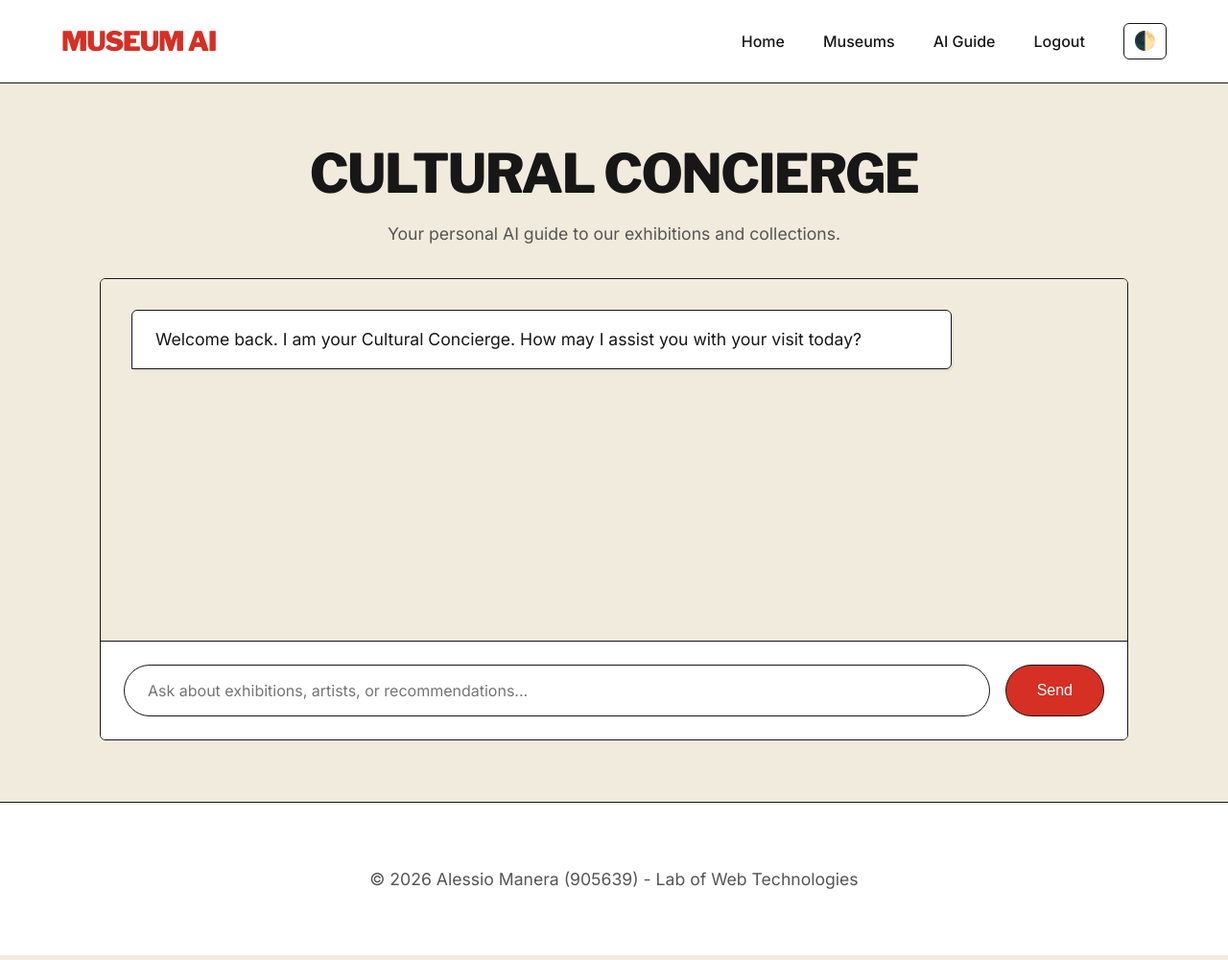
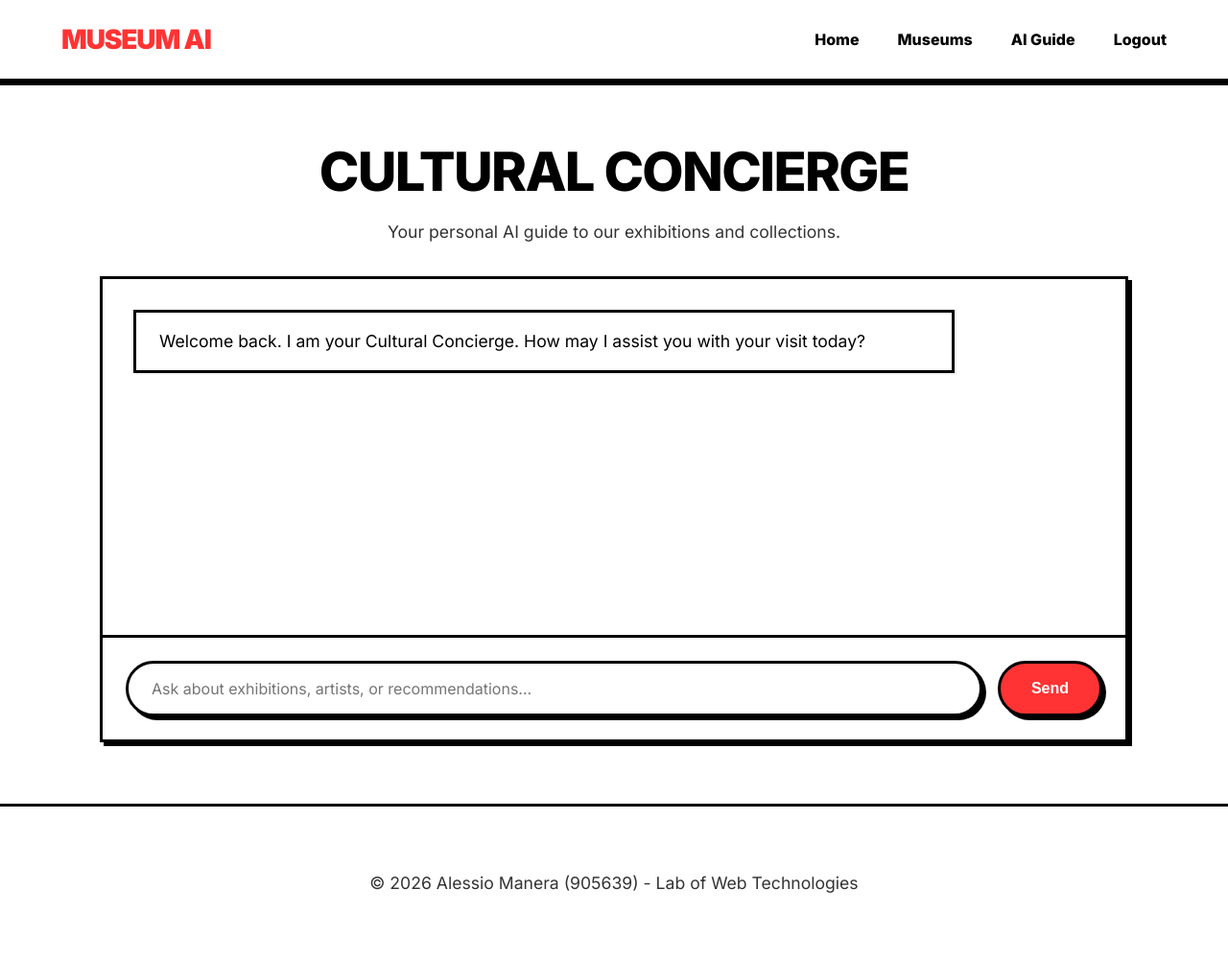
Before and after one commit to alessiomanera/web-tech-lab-2026, a Flask app: page /guide in a window 1280 px wide. Shown: the whole page at 96% size. Run offline with Flask 3, Linux system fonts and the light colour scheme; the visitor is signed in with stand-in values (Sample User, id 1).

Commit message:
style: overhaul to pure Bauhaus Neo-Brutalism
Removed 70/20/10 blend. Applied stark white backgrounds, thick black borders, primary colors, sharp corners, and mechanical hard-press interactions without shadows.

```diff
--- a/static/css/components.css
+++ b/static/css/components.css
@@ -4,15 +4,17 @@
     background: var(--surface-color);
     border: var(--border-width) solid var(--border-color);
     border-radius: var(--border-radius);
+    box-shadow: var(--box-shadow-hard);
     overflow: hidden;
-    transition: transform var(--transition-speed);
+    transition: transform var(--transition-speed), box-shadow var(--transition-speed);
     display: flex;
     flex-direction: column;
 }
 
-/* 10% Neo-Brutalist Interaction */
+/* 100% Neo-Brutalist Interaction */
 .card:hover {
-    transform: translate(3px, 3px);
+    transform: translate(4px, 4px);
+    box-shadow: 0px 0px 0px 0px var(--border-color);
 }
 
 .card-content {
@@ -36,19 +38,21 @@
     color: #ffffff;
     border: var(--border-width) solid var(--border-color);
     border-radius: var(--border-radius);
+    box-shadow: var(--box-shadow-hard);
     padding: 1rem 2rem;
     font-size: 1rem;
-    font-weight: 500;
+    font-weight: 800;
     cursor: pointer;
-    transition: transform var(--transition-speed);
+    transition: transform var(--transition-speed), box-shadow var(--transition-speed), background var(--transition-speed);
     text-decoration: none;
     display: inline-block;
     text-align: center;
 }
 
-/* 10% Neo-Brutalist Interaction (Hard press) */
+/* Neo-Brutalist Interaction (Hard press) */
 .cta-button:hover, .cta-button:active {
-    transform: translate(3px, 3px);
+    transform: translate(4px, 4px);
+    box-shadow: 0px 0px 0px 0px var(--border-color);
     background: var(--primary-hover);
 }
 
@@ -75,16 +79,18 @@
     background: var(--surface-color);
     border: var(--border-width) solid var(--border-color);
     border-radius: var(--border-radius);
+    box-shadow: var(--box-shadow-hard);
     color: var(--text-primary);
     font-size: 1rem;
     font-family: var(--font-body);
-    transition: transform var(--transition-speed), border-color var(--transition-speed);
+    transition: transform var(--transition-speed), box-shadow var(--transition-speed), border-color var(--transition-speed);
 }
 
 /* Snappy interaction */
 .form-input:focus, .form-select:focus {
     outline: none;
-    transform: translate(2px, 2px);
+    transform: translate(4px, 4px);
+    box-shadow: 0px 0px 0px 0px var(--border-color);
     border-color: var(--primary-color);
 }
 
@@ -104,7 +110,7 @@
     display: block;
 }
 
-/* Hero Section (Modern Editorial) */
+/* Hero Section (Bauhaus Neo-Brutalism) */
 .hero {
     text-align: center;
     padding: 8rem 2rem; /* Massive whitespace */
@@ -114,15 +120,9 @@
     gap: 2rem;
     border: var(--border-width) solid var(--border-color);
     border-radius: var(--border-radius-lg);
-    background: var(--accent-color);
+    background: var(--accent-yellow); /* Yellow background for hero */
+    box-shadow: var(--box-shadow-hard);
     margin-bottom: 4rem;
-}
-
-[data-theme="dark"] .hero {
-    color: #101820; /* Keep hero text dark even in dark mode for contrast against Camel */
-}
-[data-theme="dark"] .hero .hero-subtitle {
-    color: #101820;
 }
 
 .hero-title {
@@ -148,12 +148,14 @@
     border: var(--border-width) solid var(--border-color);
     border-radius: var(--border-radius);
     background: var(--surface-color);
-    transition: transform var(--transition-speed);
+    box-shadow: var(--box-shadow-hard);
+    transition: transform var(--transition-speed), box-shadow var(--transition-speed);
 }
 
 /* Snappy interaction */
 .feature-card:hover {
-    transform: translate(3px, 3px);
+    transform: translate(4px, 4px);
+    box-shadow: 0px 0px 0px 0px var(--border-color);
 }
 
 .feature-icon {
--- a/static/css/layout.css
+++ b/static/css/layout.css
@@ -44,6 +44,7 @@ main {
 header {
     background: var(--surface-color);
     border-bottom: var(--border-width) solid var(--border-color);
+    box-shadow: 0px 4px 0px 0px var(--border-color); /* Bottom hard shadow */
     padding: 1.5rem 5%;
     position: sticky;
     top: 0;
@@ -80,9 +81,9 @@ nav {
 .nav-links a {
     color: var(--text-primary);
     text-decoration: none;
-    font-weight: 500;
+    font-weight: 800;
     font-size: 1rem;
-    transition: color 0.2s; /* Soft fade for nav links, brutalism reserved for buttons/cards */
+    transition: none; /* No soft fades in Neo-Brutalism */
 }
 
 .nav-links a:hover, .nav-links a:focus {
--- a/static/css/variables.css
+++ b/static/css/variables.css
@@ -1,39 +1,34 @@
-@import url('https://fonts.googleapis.com/css2?family=Inter:wght@400;500;600&family=Libre+Franklin:wght@600;700;800;900&display=swap');
+@import url('https://fonts.googleapis.com/css2?family=Inter:wght@400;500;600;800;900&display=swap');
 
-/* 70/20/10 Blend Design System */
+/* Bauhaus Neo-Brutalism Design System */
 :root {
-    /* Color Palette (Light Mode Default) */
-    --bg-color: #F1EBDD; /* Soft Linen (60%) */
-    --surface-color: #FFFFFF; /* Pure White surface for cards */
-    --text-primary: #171717; /* Carbon Black (20%) */
-    --text-secondary: #555555;
-    --border-color: #171717; /* Carbon Black */
-    --primary-color: #D62F24; /* Primary Scarlet (10%) */
-    --primary-hover: #b0261d;
-    --accent-color: #174A8B; /* Steel Azure (10%) */
+    /* Color Palette */
+    --bg-color: #FFFFFF; /* Pure White */
+    --surface-color: #FFFFFF; /* Pure White surface */
+    --text-primary: #000000; /* Solid Black */
+    --text-secondary: #333333; /* Dark Grey */
+    --border-color: #000000; /* Solid Black */
+
+    /* Bauhaus Primaries */
+    --primary-color: #FF3333; /* Red */
+    --primary-hover: #E60000;
+    --accent-color: #0055FF; /* Blue */
+    --accent-yellow: #FFCC00; /* Yellow */
+
     --error-color: #d32f2f;
     --success-color: #388e3c;
 
-    /* Editorial Variables */
-    --border-width: 1px; /* Refined 1px borders */
+    /* Neo-Brutalist Variables */
+    --border-width: 3px; /* Thick borders */
+    --box-shadow-hard: 4px 4px 0px 0px var(--border-color); /* Hard block shadow */
 
     /* Typography */
-    --font-heading: 'Libre Franklin', 'Helvetica Neue', sans-serif;
+    --font-heading: 'Inter', system-ui, -apple-system, sans-serif;
     --font-body: 'Inter', system-ui, -apple-system, sans-serif;
 
     /* Metrics */
-    --border-radius: 6px; /* Subtle contemporary rounding */
-    --border-radius-lg: 12px;
-    --transition-speed: 0.05s; /* Snappy neo-brutalist interaction */
+    --border-radius: 0px; /* Sharp corners */
+    --border-radius-lg: 0px;
+    --transition-speed: 0.1s; /* Snappy mechanical interaction */
     --max-width: 1200px;
 }
-
-/* Dark Mode Overrides */
-[data-theme="dark"] {
-    --bg-color: #171717; /* Carbon Black */
-    --surface-color: #222222; /* Slightly lighter surface */
-    --text-primary: #F1EBDD; /* Soft Linen */
-    --text-secondary: #AAAAAA;
-    --border-color: #F1EBDD; /* Soft Linen */
-    /* Primary and Accent remain the same */
-}
--- a/static/js/main.js
+++ b/static/js/main.js
@@ -1,13 +1,3 @@
 document.addEventListener('DOMContentLoaded', () => {
-    // Theme Toggle Logic
-    const themeToggleBtn = document.getElementById('theme-toggle');
-    if (themeToggleBtn) {
-        themeToggleBtn.addEventListener('click', () => {
-            const currentTheme = document.documentElement.getAttribute('data-theme');
-            const newTheme = currentTheme === 'dark' ? 'light' : 'dark';
-
-            document.documentElement.setAttribute('data-theme', newTheme);
-            localStorage.setItem('theme', newTheme);
-        });
-    }
+    // JS logic for Bauhaus Neo-Brutalism theme goes here
 });
--- a/templates/base.html
+++ b/templates/base.html
@@ -6,10 +6,6 @@
     <meta name="theme-color" content="#f4f0e8">
     <title>Museum AI Guide</title>
     <link rel="stylesheet" href="{{ url_for('static', filename='css/style.css') }}">
-    <script>
-        const savedTheme = localStorage.getItem('theme') || 'light';
-        document.documentElement.setAttribute('data-theme', savedTheme);
-    </script>
 </head>
 <body>
     <a href="#main-content" class="skip-to-content">Skip to main content</a>
@@ -26,7 +22,6 @@
                 {% else %}
                 <li><a href="{{ url_for('auth.login') }}">Login / Register</a></li>
                 {% endif %}
-                <li><button id="theme-toggle" class="theme-btn" aria-label="Toggle Dark Mode" style="background: none; border: var(--border-width) solid var(--border-color); border-radius: var(--border-radius); cursor: pointer; padding: 0.4rem 0.6rem; font-size: 1.2rem; transition: transform var(--transition-speed); display: inline-flex; align-items: center; justify-content: center;">🌓</button></li>
             </ul>
         </nav>
     </header>
```
Also changed, not shown: README.md.
